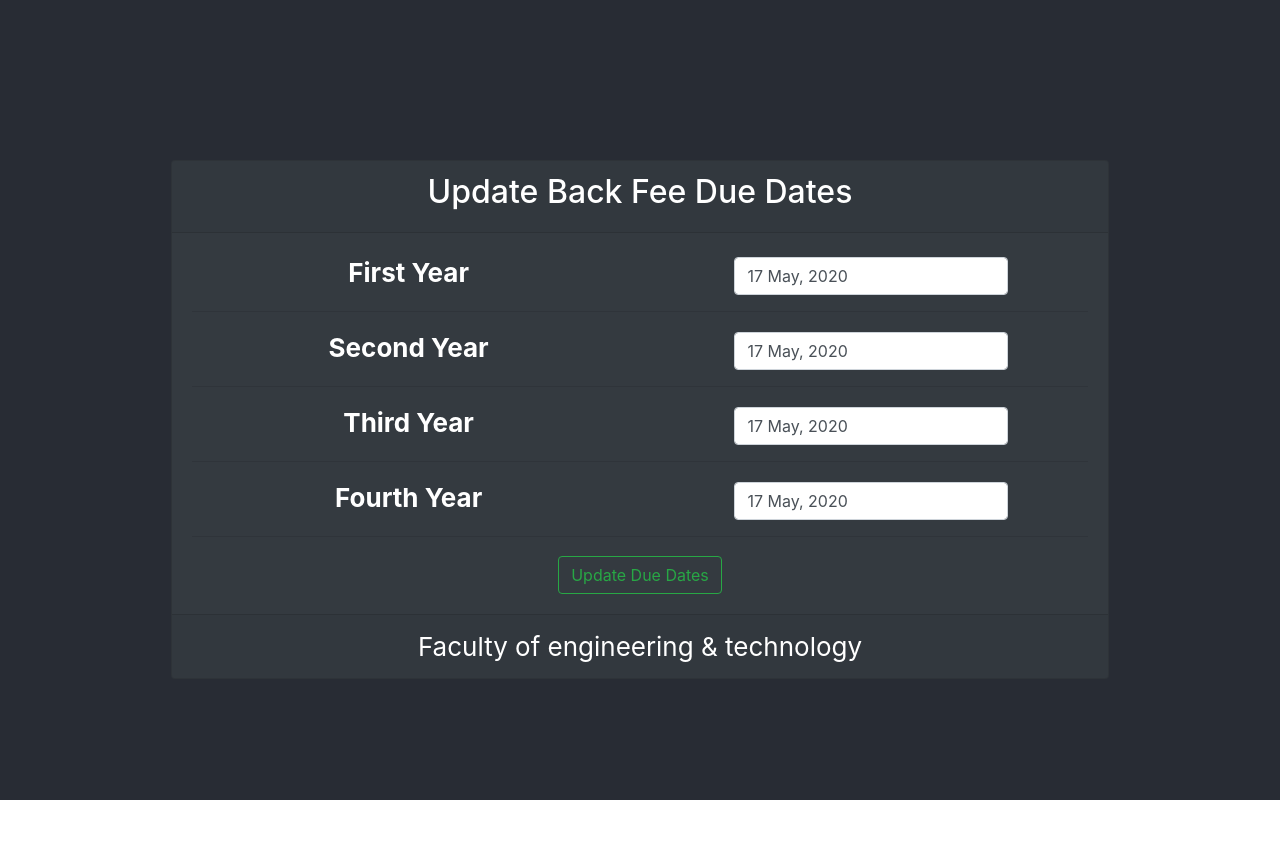
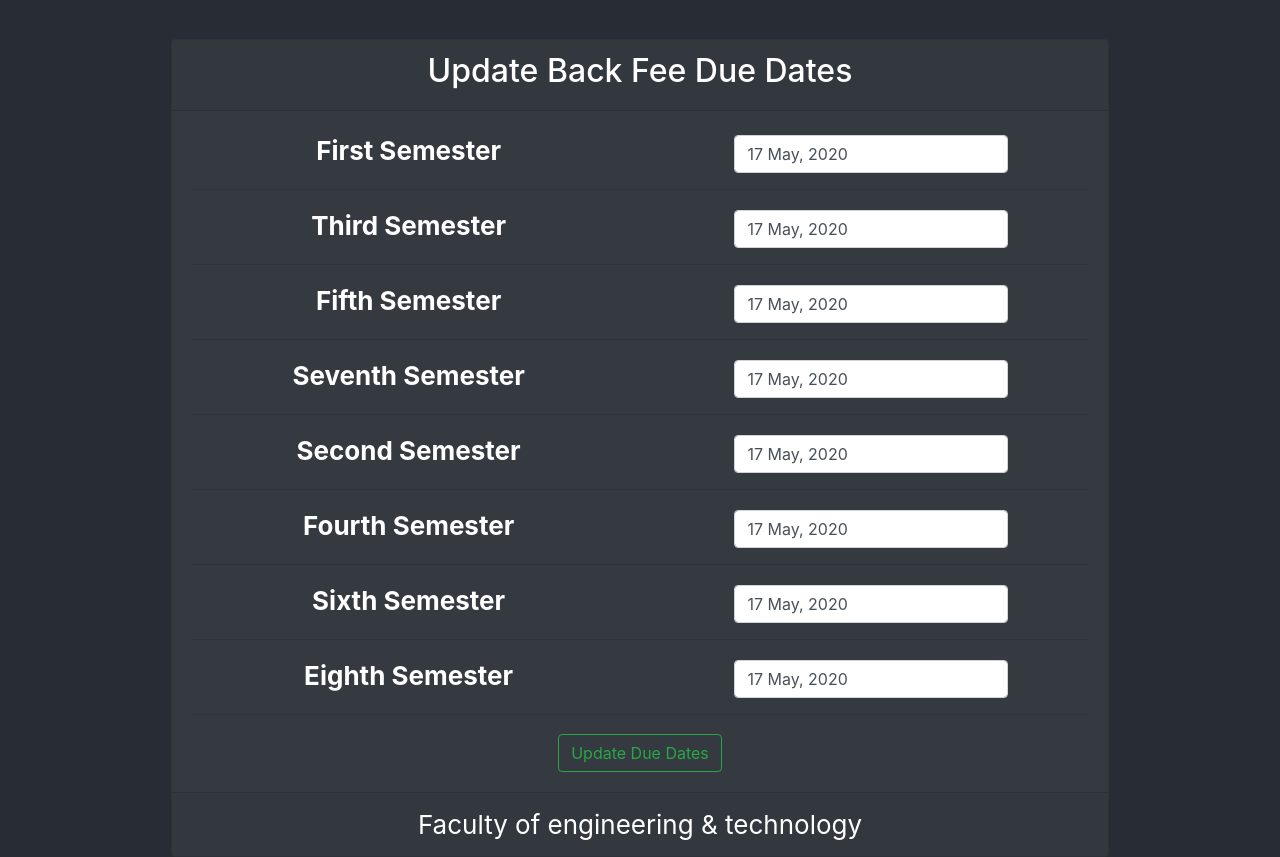
Before and after one commit to Jay-2019/invoice-system-admin, a React (Create React App) app: page /updateBackFeeDueDate in a window 1280 px wide. Before the commit the page ends 800 px from the top, so only its background shows below. Built offline with nearby package versions, Linux system fonts and the light colour scheme.

Commit message:
added new field in backFeeDueDate component

```diff
--- a/src/components/backFeeDueDate/backFeeDueDate.jsx
+++ b/src/components/backFeeDueDate/backFeeDueDate.jsx
@@ -6,44 +6,27 @@ import DatePicker from "react-datepicker";
 import "react-datepicker/dist/react-datepicker.css";
 
 export default function BackFeeDueDate(props) {
-  //   const [dueDate, setDueDate] = useState({
-  //     firstYear: "",
-  //     secondYear: "",
-  //     thirdYear: "",
-  //     fourthYear: ""
-  //   });
-
-  //   useEffect(() => {
-  //     Axios.get(
-  //       "http://localhost:4000/feePaymentDB/getBackFeeDueDate/" +
-  //         "5ec3822919bba72e54e8651d"
-  //     )
-  //       .then(response => {
-  //         return setDueDate({
-  //           firstYear: new Date(response.data.firstYear).toLocaleDateString(
-  //             "en-GB"
-  //           ),
-  //           secondYear: response.data.secondYear,
-  //           thirdYear: response.data.thirdYear,
-  //           fourthYear: response.data.fourthYear
-  //         });
-  //       })
-  //       .catch(error => console.log(error.message));
-  //   }, []);
-  //   console.log(dueDate);
   return (
     <Formik
       initialValues={{
-        firstYear: new Date(),
-        secondYear: new Date(),
-        thirdYear: new Date(),
-        fourthYear: new Date()
+        firstSemester: new Date(),
+        secondSemester: new Date(),
+        thirdSemester: new Date(),
+        fourthSemester: new Date(),
+        fifthSemester: new Date(),
+        sixthSemester: new Date(),
+        seventhSemester: new Date(),
+        eighthSemester: new Date()
       }}
       validationSchema={Yup.object({
-        firstYear: Yup.date().required("Required"),
-        secondYear: Yup.date().required("Required"),
-        thirdYear: Yup.date().required("Required"),
-        fourthYear: Yup.date().required("Required")
+        firstSemester: Yup.date().required("Required"),
+        secondSemester: Yup.date().required("Required"),
+        thirdSemester: Yup.date().required("Required"),
+        fourthSemester: Yup.date().required("Required"),
+        fifthSemester: Yup.date().required("Required"),
+        sixthSemester: Yup.date().required("Required"),
+        seventhSemester: Yup.date().required("Required"),
+        eighthSemester: Yup.date().required("Required")
       })}
       onSubmit={(values, { setSubmitting, resetForm }) => {
         Axios.post(
@@ -52,7 +35,7 @@ export default function BackFeeDueDate(props) {
           values
         )
           .then(response => {
-            return console.log(response.data);
+            return window.alert("Back Fee DueDate Update Successfully");
           })
           .catch(error => error.message);
 
@@ -81,70 +64,144 @@ export default function BackFeeDueDate(props) {
                 <div>
                   <div className="row">
                     <div className="col">
-                      <b>First Year</b>
+                      <b>First Semester</b>
                     </div>
                     <div className="col">
                       <DatePicker
-                        selected={values.firstYear}
+                        selected={values.firstSemester}
                         dateFormat="d MMMM, yyyy"
                         className="form-control"
-                        name="firstYear"
-                        onChange={date => setFieldValue("firstYear", date)}
+                        name="firstSemester"
+                        onChange={date => setFieldValue("firstSemester", date)}
                       />
-                      <ErrorMessage name="firstYear" />
+                      <ErrorMessage name="firstSemester" />
                     </div>
                   </div>
                   <hr />
 
                   <div className="row">
                     <div className="col">
-                      <b>Second Year</b>
-                      <ErrorMessage name="secondYear" />
+                      <b>Third Semester</b>
                     </div>
                     <div className="col">
                       <DatePicker
-                        selected={values.secondYear}
+                        selected={values.thirdSemester}
                         dateFormat="d MMMM, yyyy"
                         className="form-control"
-                        name="secondYear"
-                        onChange={date => setFieldValue("secondYear", date)}
+                        name="thirdSemester"
+                        onChange={date => setFieldValue("thirdSemester", date)}
                       />
-                      <ErrorMessage name="secondYear" />
+                      <ErrorMessage name="thirdSemester" />
                     </div>
                   </div>
                   <hr />
 
                   <div className="row">
                     <div className="col">
-                      <b>Third Year</b>
+                      <b>Fifth Semester</b>
+                      <ErrorMessage name="fifthSemester" />
                     </div>
                     <div className="col">
                       <DatePicker
-                        selected={values.thirdYear}
+                        selected={values.fifthSemester}
                         dateFormat="d MMMM, yyyy"
                         className="form-control"
-                        name="thirdYear"
-                        onChange={date => setFieldValue("thirdYear", date)}
+                        name="fifthSemester"
+                        onChange={date => setFieldValue("fifthSemester", date)}
                       />
-                      <ErrorMessage name="thirdYear" />
+                      <ErrorMessage name="fifthSemester" />
                     </div>
                   </div>
                   <hr />
 
                   <div className="row">
                     <div className="col">
-                      <b>Fourth Year</b>
-                      <ErrorMessage name="fourthYear" />
+                      <b>Seventh Semester</b>
+                      <ErrorMessage name="seventhSemester" />
                     </div>
                     <div className="col">
                       <DatePicker
-                        selected={values.fourthYear}
+                        selected={values.seventhSemester}
                         dateFormat="d MMMM, yyyy"
                         className="form-control"
-                        name="fourthYear"
-                        onChange={date => setFieldValue("fourthYear", date)}
+                        name="seventhSemester"
+                        onChange={date =>
+                          setFieldValue("seventhSemester", date)
+                        }
                       />
-                      <ErrorMessage name="fourthYear" />
+                      <ErrorMessage name="seventhSemester" />
+                    </div>
+                  </div>
+                  <hr />
+
+                  <div className="row">
+                    <div className="col">
+                      <b>Second Semester</b>
+                      <ErrorMessage name="secondSemester" />
+                    </div>
+                    <div className="col">
+                      <DatePicker
+                        selected={values.secondSemester}
+                        dateFormat="d MMMM, yyyy"
+                        className="form-control"
+                        name="secondSemester"
+                        onChange={date => setFieldValue("secondSemester", date)}
+                      />
+                      <ErrorMessage name="secondSemester" />
+                    </div>
+                  </div>
+                  <hr />
+
+                  <div className="row">
+                    <div className="col">
+                      <b>Fourth Semester</b>
+                      <ErrorMessage name="fourthSemester" />
+                    </div>
+                    <div className="col">
+                      <DatePicker
+                        selected={values.fourthSemester}
+                        dateFormat="d MMMM, yyyy"
+                        className="form-control"
+                        name="fourthSemester"
+                        onChange={date => setFieldValue("fourthSemester", date)}
+                      />
+                      <ErrorMessage name="fourthSemester" />
+                    </div>
+                  </div>
+                  <hr />
+
+                  <div className="row">
+                    <div className="col">
+                      <b>Sixth Semester</b>
+                      <ErrorMessage name="sixthSemester" />
+                    </div>
+                    <div className="col">
+                      <DatePicker
+                        selected={values.sixthSemester}
+                        dateFormat="d MMMM, yyyy"
+                        className="form-control"
+                        name="sixthSemester"
+                        onChange={date => setFieldValue("sixthSemester", date)}
+                      />
+                      <ErrorMessage name="sixthSemester" />
+                    </div>
+                  </div>
+                  <hr />
+
+                  <div className="row">
+                    <div className="col">
+                      <b>Eighth Semester</b>
+                      <ErrorMessage name="eighthSemester" />
+                    </div>
+                    <div className="col">
+                      <DatePicker
+                        selected={values.eighthSemester}
+                        dateFormat="d MMMM, yyyy"
+                        className="form-control"
+                        name="eighthSemester"
+                        onChange={date => setFieldValue("eighthSemester", date)}
+                      />
+                      <ErrorMessage name="eighthSemester" />
                     </div>
                   </div>
                   <hr />
```
